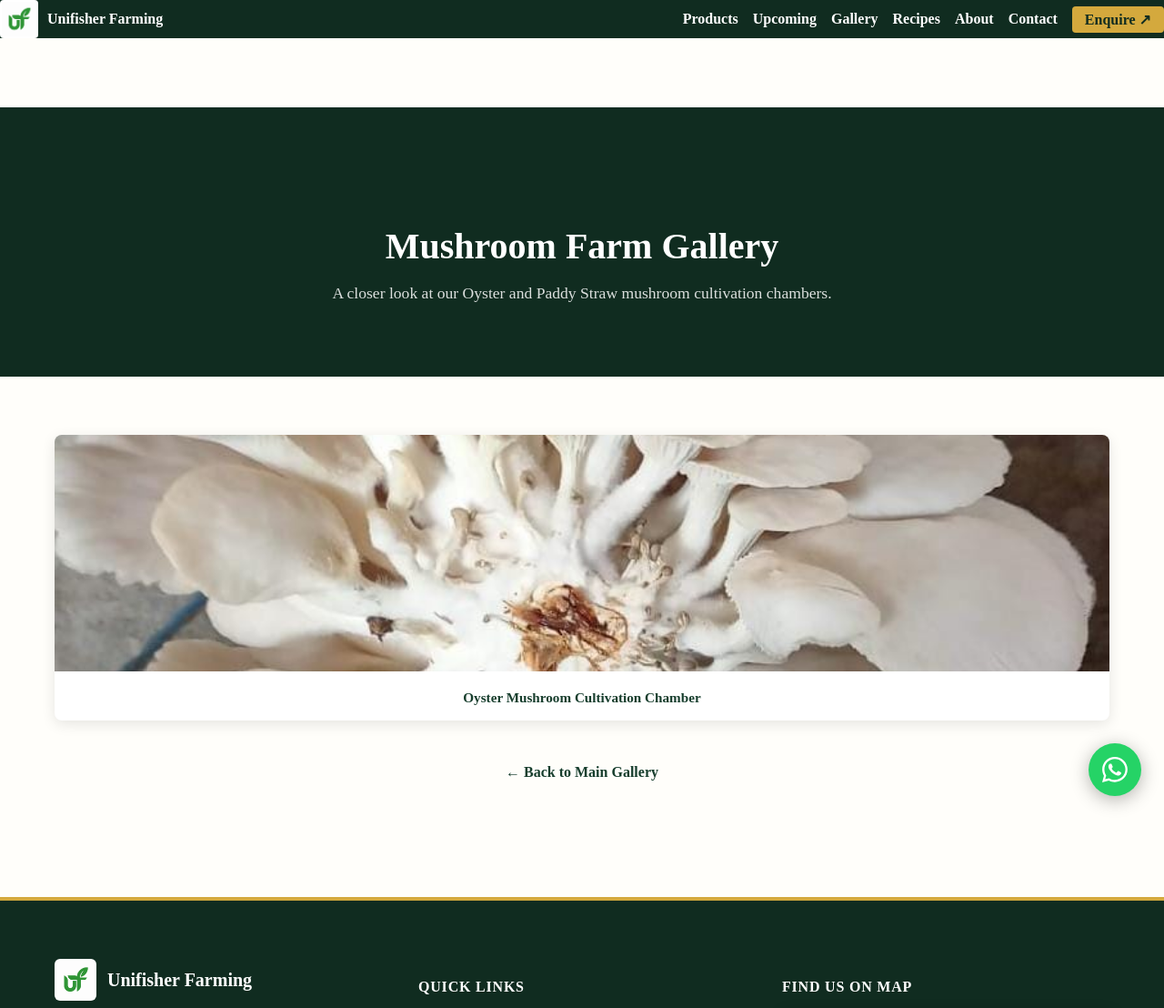
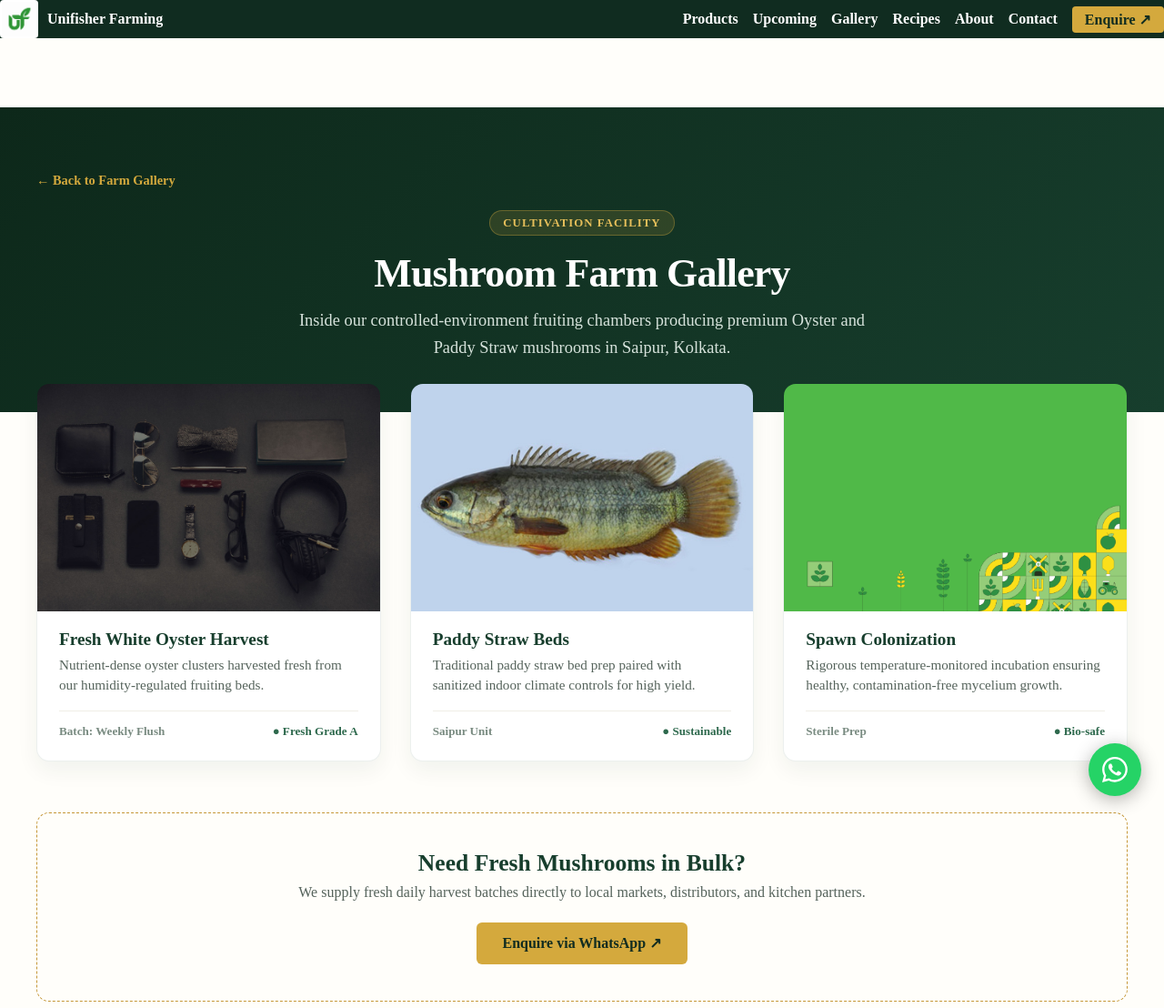
Before and after one commit to Unifisher/Unifisher-Website, a Jekyll site: the page built from gallery/mushrooms.html, in a window 1280 px wide, cut to the strip 0-1108 px from the top of the page. Shown: the whole strip at 91% size. Built offline with Jekyll 4.4.1, drawn with Linux system fonts in a browser that asks for light colours; some web fonts are replaced.

Commit message:
subpage ui improvemwnt

```diff
--- a/gallery/mushrooms.html
+++ b/gallery/mushrooms.html
@@ -1,34 +1,230 @@
 ---
 layout: subpage
-title: Mushroom Farm Gallery - Unifisher Farming
-permalink: /gallery/mushrooms.html
+title: Mushroom Farm Gallery | Unifisher Farming
 ---
 
-<section style="width: 100%; padding: 6rem 1.5rem 4rem; background: #102c20; color: #ffffff; text-align: center; box-sizing: border-box;">
-  <div style="max-width: 800px; margin: 0 auto;">
-    <h1 style="font-size: 2.5rem; font-weight: 800; margin-bottom: 1rem;">Mushroom Farm Gallery</h1>
-    <p style="color: rgba(255,255,255,0.85); font-size: 1.1rem;">A closer look at our Oyster and Paddy Straw mushroom cultivation chambers.</p>
+<style>
+  .gallery-hero {
+    background: linear-gradient(135deg, #0d281a 0%, #173e2d 100%);
+    color: #ffffff;
+    padding: 4.5rem 1.5rem 3.5rem;
+    text-align: center;
+    position: relative;
+  }
+  .breadcrumb-nav {
+    max-width: 1200px;
+    margin: 0 auto 1.5rem;
+    text-align: left;
+    font-size: 0.9rem;
+  }
+  .breadcrumb-nav a {
+    color: #d4a93d;
+    text-decoration: none;
+    font-weight: 600;
+    display: inline-flex;
+    align-items: center;
+    gap: 6px;
+    transition: opacity 0.2s ease;
+  }
+  .breadcrumb-nav a:hover {
+    opacity: 0.8;
+  }
+  .gallery-hero h1 {
+    font-size: 2.75rem;
+    font-weight: 800;
+    letter-spacing: -0.02em;
+    margin: 0 0 0.75rem;
+    font-family: inherit;
+  }
+  .gallery-hero p {
+    font-size: 1.15rem;
+    color: #d6e2db;
+    max-width: 650px;
+    margin: 0 auto;
+    line-height: 1.6;
+  }
+  .badge-tag {
+    display: inline-block;
+    background: rgba(212, 169, 61, 0.15);
+    color: #e5be5a;
+    border: 1px solid rgba(212, 169, 61, 0.35);
+    padding: 0.35rem 0.9rem;
+    border-radius: 50px;
+    font-size: 0.8rem;
+    font-weight: 700;
+    text-transform: uppercase;
+    letter-spacing: 0.08em;
+    margin-bottom: 1rem;
+  }
+  .gallery-container {
+    max-width: 1200px;
+    margin: -2rem auto 4rem;
+    padding: 0 1.5rem;
+  }
+  .gallery-grid {
+    display: grid;
+    grid-template-columns: repeat(auto-fit, minmax(320px, 1fr));
+    gap: 2rem;
+  }
+  .photo-card {
+    background: #ffffff;
+    border-radius: 14px;
+    overflow: hidden;
+    box-shadow: 0 10px 25px rgba(16, 44, 32, 0.06);
+    border: 1px solid rgba(23, 62, 45, 0.08);
+    transition: transform 0.25s ease, box-shadow 0.25s ease;
+    display: flex;
+    flex-direction: column;
+  }
+  .photo-card:hover {
+    transform: translateY(-5px);
+    box-shadow: 0 16px 35px rgba(16, 44, 32, 0.12);
+  }
+  .photo-img-wrapper {
+    position: relative;
+    width: 100%;
+    height: 250px;
+    background-color: #f0eee6;
+    overflow: hidden;
+  }
+  .photo-img-wrapper img {
+    width: 100%;
+    height: 100%;
+    object-fit: cover;
+    transition: transform 0.4s ease;
+  }
+  .photo-card:hover .photo-img-wrapper img {
+    transform: scale(1.04);
+  }
+  .photo-content {
+    padding: 1.25rem 1.5rem 1.5rem;
+    flex-grow: 1;
+    display: flex;
+    flex-direction: column;
+  }
+  .photo-title {
+    font-size: 1.2rem;
+    font-weight: 700;
+    color: #173e2d;
+    margin: 0 0 0.35rem;
+  }
+  .photo-desc {
+    color: #55635b;
+    font-size: 0.95rem;
+    line-height: 1.5;
+    margin: 0 0 1rem;
+    flex-grow: 1;
+  }
+  .photo-meta {
+    display: flex;
+    justify-content: space-between;
+    align-items: center;
+    border-top: 1px solid #f0eee6;
+    padding-top: 0.85rem;
+    font-size: 0.82rem;
+    color: #798b81;
+    font-weight: 600;
+  }
+  .order-banner {
+    background: #fffefa;
+    border: 1.5px dashed #c59737;
+    border-radius: 14px;
+    padding: 2.5rem 1.5rem;
+    text-align: center;
+    margin-top: 3.5rem;
+  }
+  .order-banner h3 {
+    color: #173e2d;
+    font-weight: 800;
+    font-size: 1.6rem;
+    margin: 0 0 0.5rem;
+  }
+  .order-banner p {
+    color: #55635b;
+    margin: 0 0 1.5rem;
+    font-size: 1rem;
+  }
+  .btn-gold {
+    background-color: #d4a93d;
+    color: #102c20;
+    font-weight: 700;
+    padding: 0.85rem 1.8rem;
+    border-radius: 6px;
+    text-decoration: none;
+    display: inline-block;
+    transition: background 0.2s ease;
+  }
+  .btn-gold:hover {
+    background-color: #c49931;
+    color: #102c20;
+  }
+</style>
+
+<div class="gallery-hero">
+  <div class="breadcrumb-nav">
+    <a href="{{ '/' | relative_url }}#gallery">← Back to Farm Gallery</a>
   </div>
-</section>
+  <span class="badge-tag">Cultivation Facility</span>
+  <h1>Mushroom Farm Gallery</h1>
+  <p>Inside our controlled-environment fruiting chambers producing premium Oyster and Paddy Straw mushrooms in Saipur, Kolkata.</p>
+</div>
 
-<section style="width: 100%; padding: 4rem 1.5rem; background-color: #fffefa; box-sizing: border-box;">
-  <div style="max-width: 1160px; width: 100%; margin: 0 auto; box-sizing: border-box;">
+<div class="gallery-container">
+  <div class="gallery-grid">
 
-    <!-- Photo Grid -->
-    <div style="display: grid; grid-template-columns: repeat(auto-fit, minmax(300px, 1fr)); gap: 2rem; width: 100%;">
-
-      <!-- Photo Card 1 -->
-      <div style="border-radius: 8px; overflow: hidden; box-shadow: 0 4px 15px rgba(0,0,0,0.1); background: #ffffff;">
-        <img src="{{ '/img/about/2.jpg' | relative_url }}" alt="Oyster Mushroom Grow Room" style="width: 100%; height: 260px; object-fit: cover;">
-        <div style="padding: 1rem; font-size: 0.95rem; font-weight: 600; color: #173e2d; text-align: center;">
-          Oyster Mushroom Cultivation Chamber
+    <!-- Card 1: Oyster Mushrooms -->
+    <div class="photo-card">
+      <div class="photo-img-wrapper">
+        <img src="{{ '/img/header-bg.jpg' | relative_url }}" alt="Fresh Oyster Mushroom Cluster">
+      </div>
+      <div class="photo-content">
+        <h3 class="photo-title">Fresh White Oyster Harvest</h3>
+        <p class="photo-desc">Nutrient-dense oyster clusters harvested fresh from our humidity-regulated fruiting beds.</p>
+        <div class="photo-meta">
+          <span>Batch: Weekly Flush</span>
+          <span style="color: #2e694d;">● Fresh Grade A</span>
         </div>
       </div>
-
     </div>
 
-    <div style="margin-top: 3rem; text-align: center;">
-      <a href="{{ '/' | relative_url }}#gallery" style="color: #173e2d; font-weight: 700; text-decoration: none;">← Back to Main Gallery</a>
+    <!-- Card 2: Cultivation Chamber -->
+    <div class="photo-card">
+      <div class="photo-img-wrapper">
+        <img src="{{ '/img/koi-climbing-perch.jpg' | relative_url }}" alt="Controlled Substrate Bed Preparation">
+      </div>
+      <div class="photo-content">
+        <h3 class="photo-title">Paddy Straw Beds</h3>
+        <p class="photo-desc">Traditional paddy straw bed prep paired with sanitized indoor climate controls for high yield.</p>
+        <div class="photo-meta">
+          <span>Saipur Unit</span>
+          <span style="color: #2e694d;">● Sustainable</span>
+        </div>
+      </div>
     </div>
+
+    <!-- Card 3: Spawn & Colonization -->
+    <div class="photo-card">
+      <div class="photo-img-wrapper">
+        <img src="{{ '/img/website-banner.png' | relative_url }}" alt="Substrate Inoculation">
+      </div>
+      <div class="photo-content">
+        <h3 class="photo-title">Spawn Colonization</h3>
+        <p class="photo-desc">Rigorous temperature-monitored incubation ensuring healthy, contamination-free mycelium growth.</p>
+        <div class="photo-meta">
+          <span>Sterile Prep</span>
+          <span style="color: #2e694d;">● Bio-safe</span>
+        </div>
+      </div>
+    </div>
+
   </div>
-</section>
+
+  <!-- Wholesale / Bulk Call to Action -->
+  <div class="order-banner">
+    <h3>Need Fresh Mushrooms in Bulk?</h3>
+    <p>We supply fresh daily harvest batches directly to local markets, distributors, and kitchen partners.</p>
+    <a href="https://wa.me/918967211315?text=Hello%20Unifisher%20Farming,%20I%20want%20to%20order%20mushrooms%20in%20bulk." target="_blank" rel="noopener" class="btn-gold">
+      Enquire via WhatsApp ↗
+    </a>
+  </div>
+</div>
```
